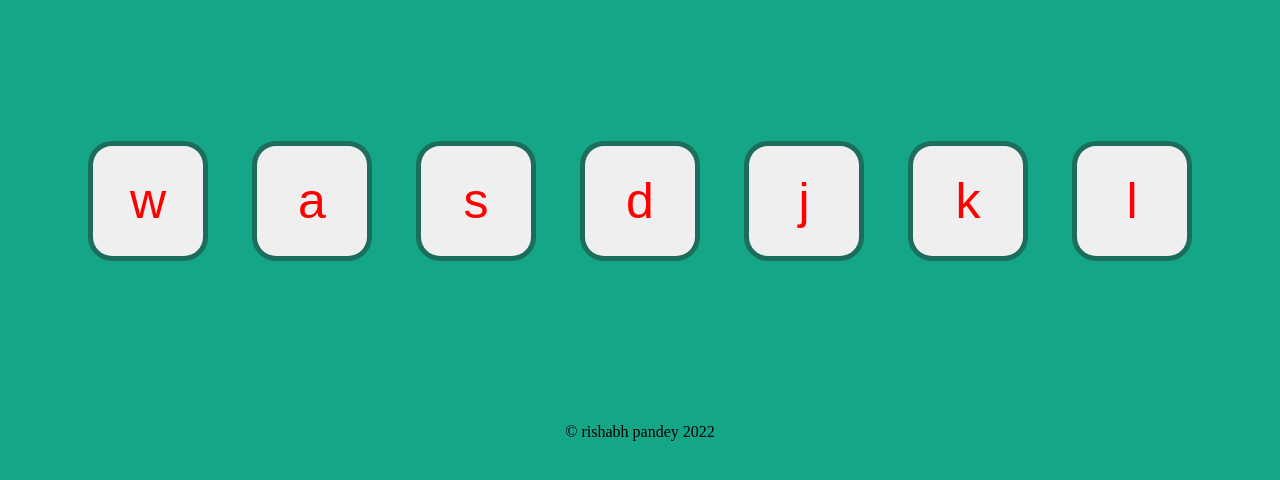
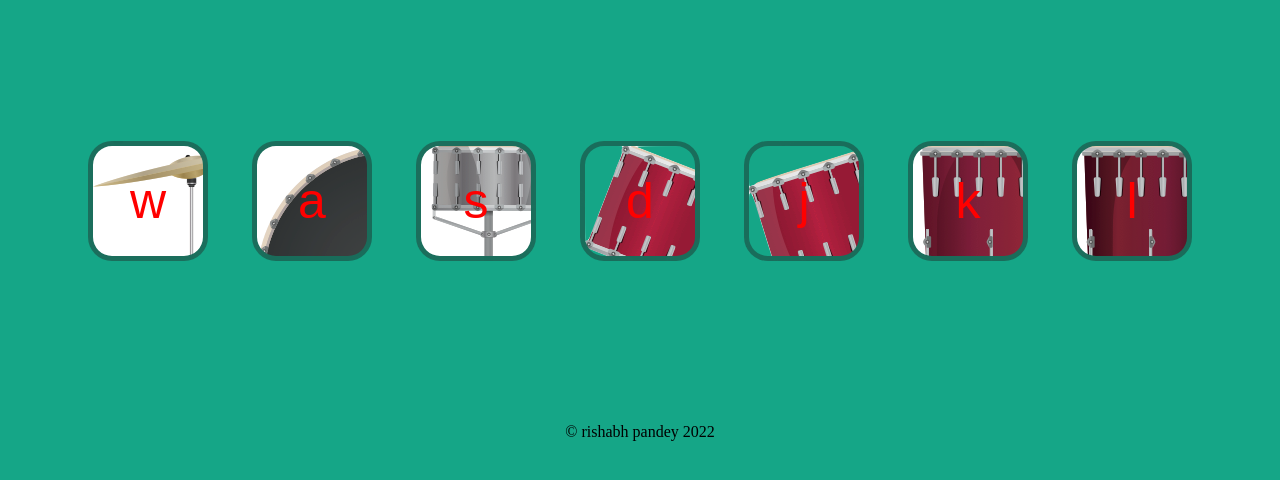
Before and after one commit to i-m-rishabh/drum-kit, a plain HTML site: page index.html in a window 1280 px wide. Shown: the part 140-620 px from the top of the page. Drawn offline with Linux system fonts and the light colour scheme.

Commit message:
drum images added

```diff
--- a/styles.css
+++ b/styles.css
@@ -33,3 +33,24 @@ img{
     position: relative;
 
 }
+.w{
+    background: url('images/crash.png') ;
+}
+.a{
+    background: url('images/kick.png') ;
+}
+.s{
+    background: url('images/snare.png') ;
+}
+.d{
+    background: url('images/tom1.png') ;
+}
+.j{
+    background: url('images/tom2.png') ;
+}
+.k{
+    background: url('images/tom3.png') ;
+}
+.l{
+    background: url('images/tom4.png') ;
+}
```
